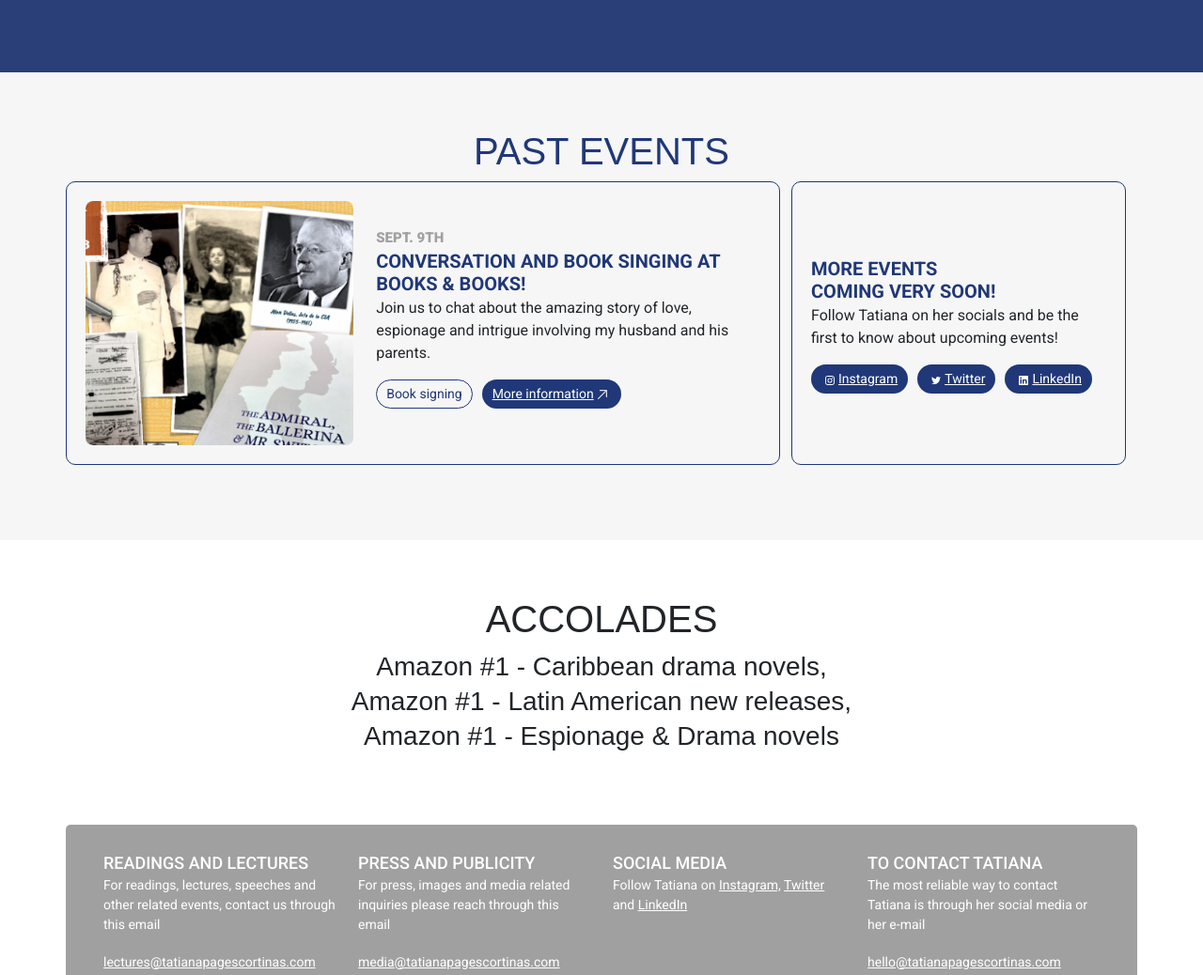
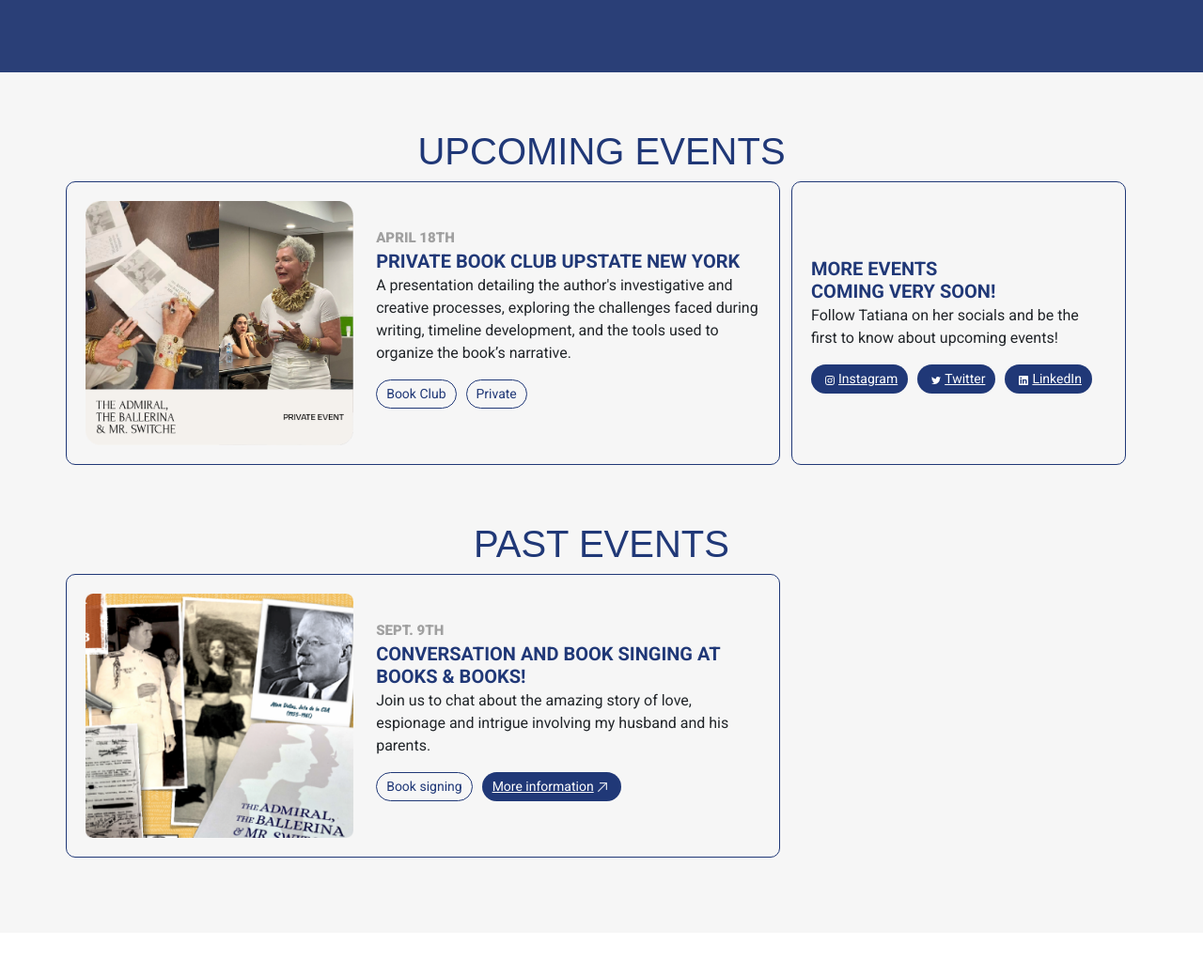
Before and after one commit to manuel-s90/manuel-s90.github.io, a plain HTML site: page index.html in a window 1280 px wide. Shown: the part 2016-3054 px from the top of the page at 94% size. Drawn offline with nearby package versions, Linux system fonts and the light colour scheme; files whose address does not match are found by name; a web font is replaced by a local one.

Commit message:
quick fix events upcming/past

```diff
--- a/css/stylesheet.css
+++ b/css/stylesheet.css
@@ -189,11 +189,15 @@ h1{
   font-size: 22px;
   text-align: left;
 }
+.events-top {
+    padding: 60px 0 0;
+    margin-bottom: 20px;
+}
 .events{
-  padding: 60px 0 80px;
+  padding: 40px 0 80px;
   margin-bottom: 40px;
 }
-.events h1{
+.events h1, .events-top h1{
   text-align: center;
   color: #203877;
 }
--- a/index.html
+++ b/index.html
@@ -127,6 +127,46 @@
 		</div>
 	</div>
 	<div id="events" class="wrap-event-section">
+
+		<div class="container events-top">
+			<h1>Upcoming Events</h1>
+			<div class="events-wrapper row">
+				<div class="col-md-8">
+					<div class="event-card row">
+						<div class="col-sm-5">
+							<img src="images/event-2.png">
+						</div>
+						<div class="col-sm-7">
+							<h4>April 18th</h4>
+							<h3>Private Book Club Upstate New York</h3>
+							<p>A presentation detailing the author's investigative and creative processes, exploring the challenges faced during writing, timeline development, and the tools used to organize the book’s narrative.</p>
+							<div class="tags">
+								<div class="tag-item"><p>Book Club</p>
+								</div>
+								<div class="tag-item"><p>Private</p>
+								</div>
+								<!-- <div class="tag-link"><a target="_blank" href="https://www.booksandbooks.com/event/in-person-an-evening-with-tatiana-pages-cortinas/">More information<span><img style="padding: 4px; max-width: 18px;" src="images/icons/arrow-up-right.svg"></span></a></div> -->
+							</div>
+						</div>
+					</div>
+				</div>
+
+				<div class="col-md-4">
+					<div class="event-card">
+						<div>
+							<h3>More events<br>coming very Soon!</h3>
+							<p>Follow Tatiana on her socials and be the first to know about upcoming events!</p>
+							<div class="tags">
+								<div class="tag-link"><a href="https://www.instagram.com/tatianapages/"><span><img style="padding: 4px; max-width: 18px;" src="images/icons/instagram.svg"></span>Instagram</a></div>
+								<div class="tag-link"><a href="https://twitter.com/tatiana_pages/"><span><img style="padding: 4px; max-width: 18px;" src="images/icons/twitter.svg"></span>Twitter</a></div>
+								<div class="tag-link"><a href="#"><span><img style="padding: 4px; max-width: 18px;" src="images/icons/linkedin.svg"></span>LinkedIn</a></div>
+							</div>
+						</div>
+					</div>
+				</div>
+			</div>
+		</div>
+
 		<div class="container events">
 			<h1>Past Events</h1>
 			<div class="events-wrapper row">
@@ -149,58 +189,9 @@
 					</div>
 				</div>
 
-				<div class="col-md-4">
-					<div class="event-card">
-						<div>
-							<h3>More events<br>coming very Soon!</h3>
-							<p>Follow Tatiana on her socials and be the first to know about upcoming events!</p>
-							<div class="tags">
-								<div class="tag-link"><a href="https://www.instagram.com/tatianapages/"><span><img style="padding: 4px; max-width: 18px;" src="images/icons/instagram.svg"></span>Instagram</a></div>
-								<div class="tag-link"><a href="https://twitter.com/tatiana_pages/"><span><img style="padding: 4px; max-width: 18px;" src="images/icons/twitter.svg"></span>Twitter</a></div>
-								<div class="tag-link"><a href="#"><span><img style="padding: 4px; max-width: 18px;" src="images/icons/linkedin.svg"></span>LinkedIn</a></div>
-							</div>
-						</div>
-					</div>
-				</div>
 			</div>
 		</div>
-		<!-- <div class="container past-events">
-			<h1>Past</h1>
-			<div class="events-wrapper row">
-				<div class="col-md-8">
-					<div class="event-card row">
-						<div class="col-sm-5">
-							<img src="images/event-1.png">
-						</div>
-						<div class="col-sm-7">
-							<h4>Sept. 9th</h4>
-							<h3>Conversation and book singing at Books & Books!</h3>
-							<p>Join us to chat about the amazing story of love, espionage and intrigue involving my husband and his parents.</p>
-							<div class="tags">
-								<div class="tag-item"><p>Book signing</p>
-								</div>
-								<div class="tag-link"><a target="_blank" href="https://www.eventbrite.com/e/in-person-an-evening-with-tatiana-pages-cortinas-tickets-664516044377?_gl=1*14miku2*_ga*MTQ0NDQwNTAwNy4xNjg3ODM0OTcy*_ga_HRT0WVXW8P*MTY4Nzk5MzU0Ni42LjAuMTY4Nzk5MzU0Ni42MC4wLjA.">RSVP<span><img style="padding: 4px; max-width: 18px;" src="images/icons/arrow-up-right.svg"></span></div>
-								<div class="tag-link"><a target="_blank" href="https://www.booksandbooks.com/event/in-person-an-evening-with-tatiana-pages-cortinas/">More information<span><img style="padding: 4px; max-width: 18px;" src="images/icons/arrow-up-right.svg"></span></a></div>
-							</div>
-						</div>
-					</div>
-				</div>
 
-				<div class="col-md-4">
-					<div class="event-card">
-						<div>
-							<h3>More events<br>coming very Soon!</h3>
-							<p>Follow Tatiana on her socials and be the first to know about upcoming events!</p>
-							<div class="tags">
-								<div class="tag-link"><a href="https://www.instagram.com/tatianapages/"><span><img style="padding: 4px; max-width: 18px;" src="images/icons/instagram.svg"></span>Instagram</a></div>
-								<div class="tag-link"><a href="https://twitter.com/tatiana_pages/"><span><img style="padding: 4px; max-width: 18px;" src="images/icons/twitter.svg"></span>Twitter</a></div>
-								<div class="tag-link"><a href="#"><span><img style="padding: 4px; max-width: 18px;" src="images/icons/linkedin.svg"></span>LinkedIn</a></div>
-							</div>
-						</div>
-					</div>
-				</div>
-			</div>
-		</div> -->
 	</div>
 	<div class="container accolades">
 		<h1>Accolades</h1>
```
Also changed, not shown: images/event-2.png (added).
